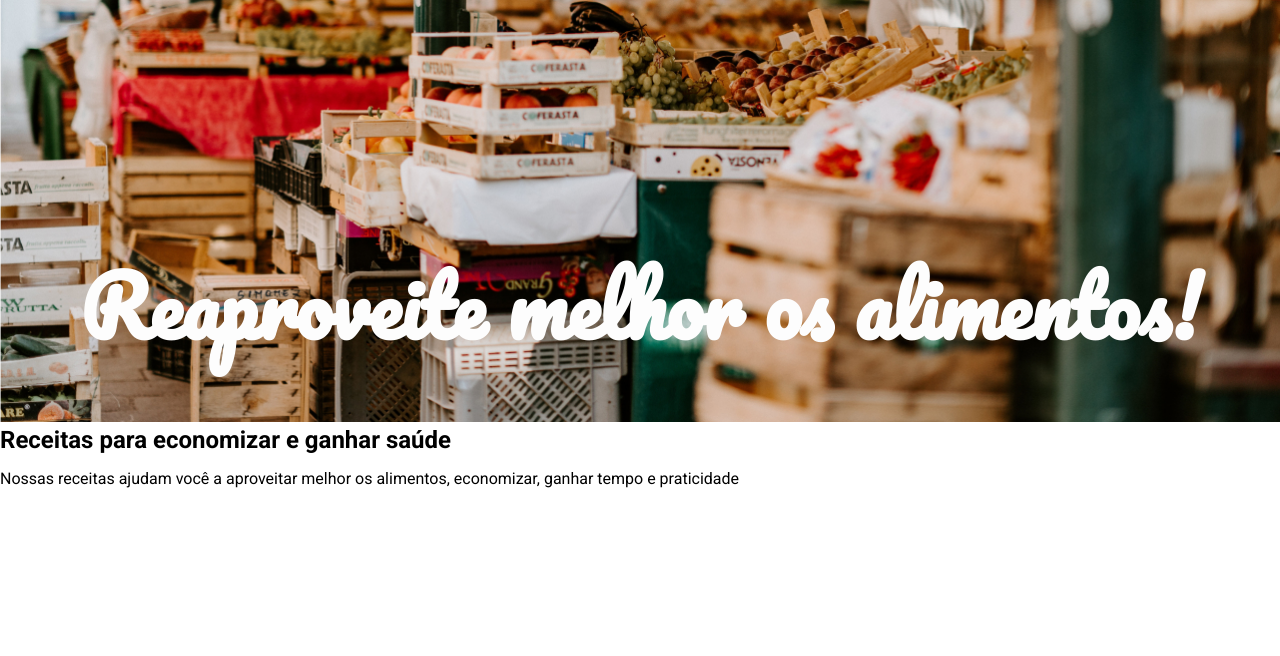
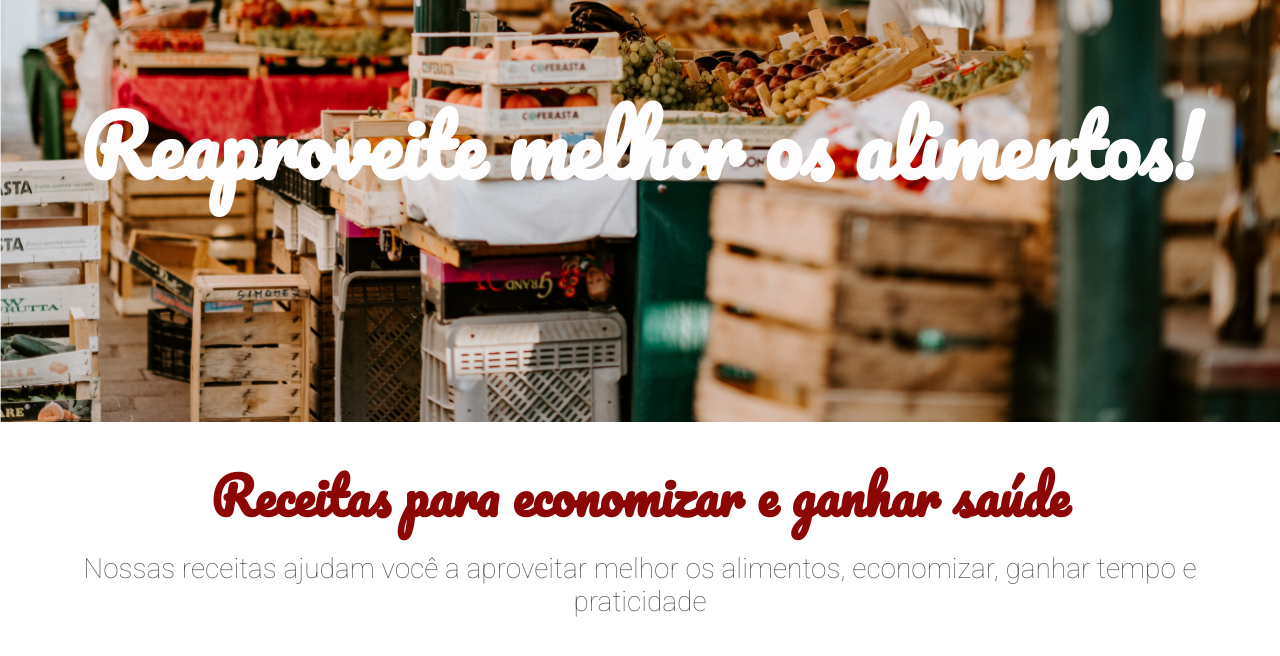
Before and after one commit to cezarbononi/arquitetura-css, a plain HTML site: page arquitetura-css-assets/index.html in a window 1280 px wide. Shown: the part 94-750 px from the top of the page. Drawn offline with Linux system fonts and the light colour scheme.

Commit message:
adicionando sobre css files

```diff
--- a/arquitetura-css-assets/assets/css/banner/banner-imagem.css
+++ b/arquitetura-css-assets/assets/css/banner/banner-imagem.css
@@ -1,3 +1,4 @@
 .banner_imagem {
+    height: calc(100vh -72px);
     width: 100%;
 }
--- a/arquitetura-css-assets/assets/css/banner/banner-titulo.css
+++ b/arquitetura-css-assets/assets/css/banner/banner-titulo.css
@@ -5,7 +5,7 @@
     position: absolute;
     left: 50%;
     text-shadow: 0 4px 4px rgba (0, 0, 0, .75);
-    top: 50%;
+    top: 30%;
     text-align: center;
     transform: translate(-50%, -50%);
     width: 100%;
--- a/arquitetura-css-assets/assets/css/banner/banner.css
+++ b/arquitetura-css-assets/assets/css/banner/banner.css
@@ -0,0 +1,3 @@
+banner_titulo {
+    position: relative;
+}
--- /dev/null
+++ b/arquitetura-css-assets/assets/css/sobre/sobre-descricao.css
@@ -0,0 +1,5 @@
+.sobre-descricao {
+    color: #595959;
+    font-size: 1.75rem;
+    font-weight: 100;
+}
--- /dev/null
+++ b/arquitetura-css-assets/assets/css/sobre/sobre-titulo.css
@@ -0,0 +1,5 @@
+.sobre-titulo {
+    color: #8d0606;
+    font-family: Pacifico, cursive;
+    font-size: 3.1875rem;
+}
--- /dev/null
+++ b/arquitetura-css-assets/assets/css/sobre/sobre.css
@@ -0,0 +1,4 @@
+.sobre {
+    text-align: center;
+    padding: 2.5rem;
+}
--- a/arquitetura-css-assets/index.html
+++ b/arquitetura-css-assets/index.html
@@ -16,14 +16,14 @@
     <link href="./assets/css/banner/banner.css" rel="stylesheet" />
     <link href="./assets/css/banner/banner-imagem.css" rel="stylesheet" />
     <link href="./assets/css/banner/banner-titulo.css" rel="stylesheet" />
+    <link href="./assets/css/sobre/sobre.css" rel="stylesheet" />
+    <link href="./assets/css/sobre/sobre-titulo.css" rel="stylesheet" />
+    <link href="./assets/css/sobre/sobre-descricao.css" rel="stylesheet" />
 </head>
 
 <body>
-
     <header class="cabecalho">
-
         <img class="logo" alt="Fruta e Fruto" src="./assets/img/logo.jpg">
-
         <nav class="menu">
             <ul class="menu-lista">
                 <li class="menu-item"><a class="menu-link ativo" href="#">início</a></li>
@@ -33,29 +33,21 @@
 
             </ul>
         </nav>
-
     </header>
-
     <section class="banner">
-
         <img class="banner_imagem" src="./assets/img/banner.jpg" alt="">
         <h2 class="banner_titulo">
             Reaproveite melhor os alimentos!
         </h2>
     </section>
-
-    <section class="Sobre">
-        <h2 class="SobreTitulo">
+    <section class="sobre">
+        <h2 class="sobre-titulo">
             Receitas para economizar e ganhar saúde
         </h2>
-
-        <p class="SobreDescricao">
+        <p class="sobre-descricao">
             Nossas receitas ajudam você a aproveitar melhor os alimentos, economizar, ganhar tempo e praticidade
         </p>
-
     </section>
-
-
 </body>
 
 </html>
```
